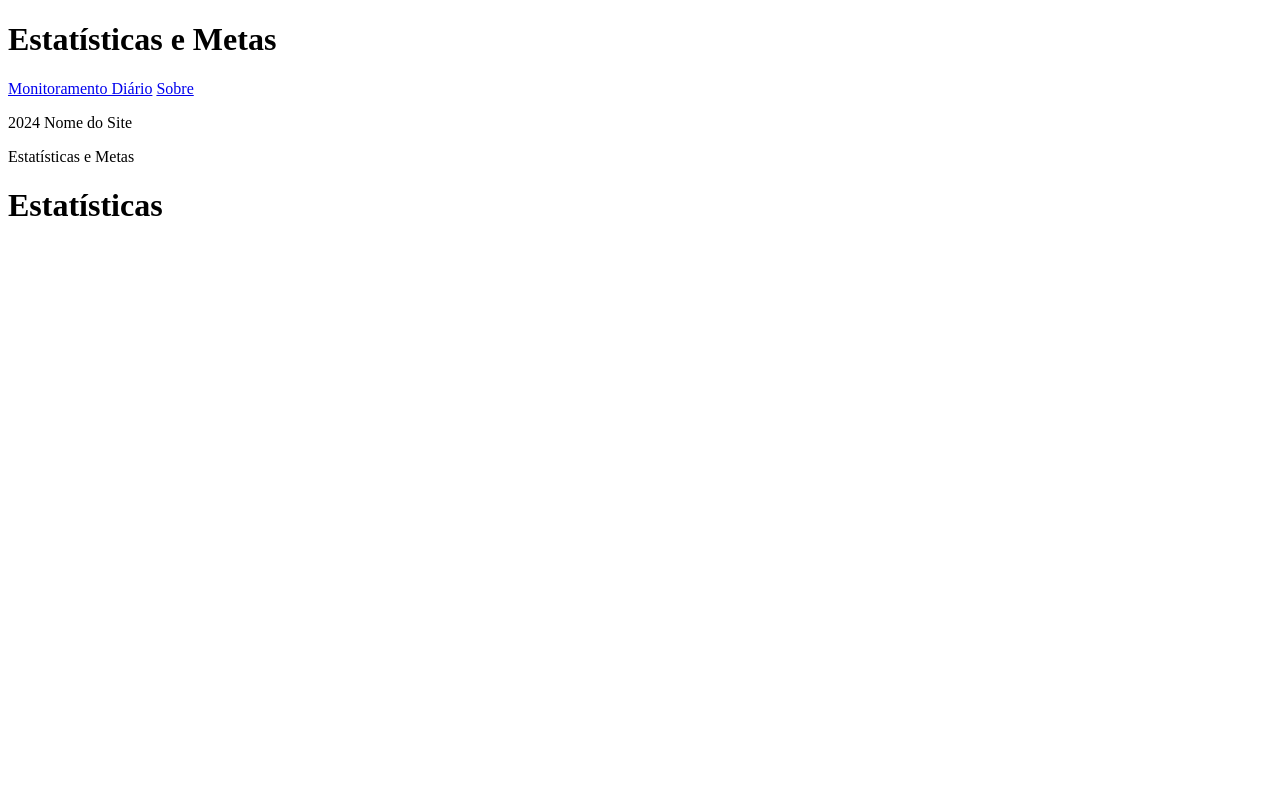
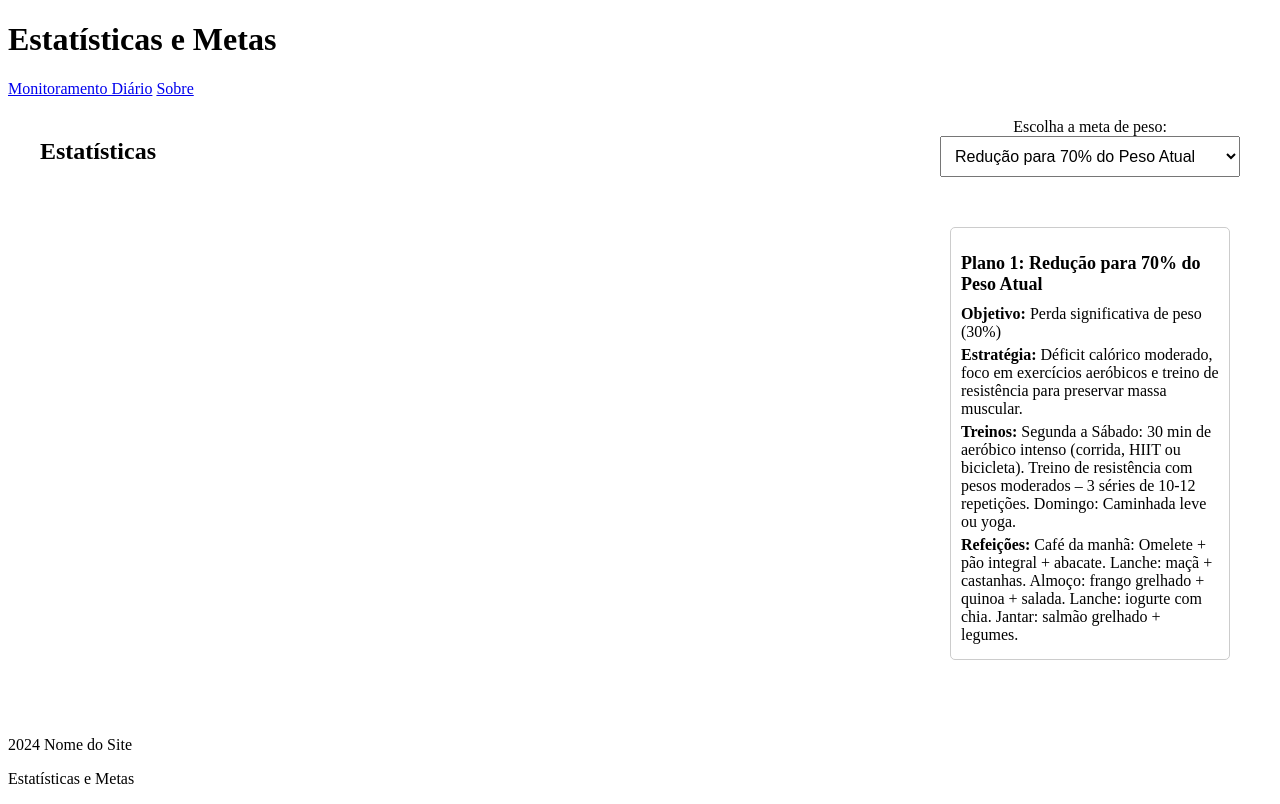
Before and after one commit to JoaoRozestraten/ProjetoIntegrador, a website: page public/estatisticas.html in a window 1280 px wide. Drawn offline with nearby package versions, Linux system fonts and the light colour scheme; no server answers.

Commit message:
Inicio das recomendacoes

```diff
--- a/public/estatisticas.html
+++ b/public/estatisticas.html
@@ -5,11 +5,59 @@
     <meta name="viewport" content="width=device-width, initial-scale=1.0">
     <title>Estatísticas - Saúde e Fitness</title>
     <style>
+        /* Estilo do layout geral */
+        .content-container {
+            display: flex;
+            justify-content: space-between;
+            max-width: 1200px;
+            margin: auto;
+            padding: 20px;
+        }
+
+        /* Estilo dos gráficos */
         .chart-container {
-            width: 300px; /* Reduz o tamanho do gráfico */
-            margin: 0 auto; /* Centraliza o gráfico */
-            display: inline-block; /* Permite que os gráficos fiquem lado a lado */
+            width: 300px;
+            margin: 0 auto;
+            display: inline-block;
         }
+
+        /* Estilo para os filtros de porcentagem */
+        .filter-container {
+            width: 300px;
+            display: flex;
+            flex-direction: column;
+            align-items: center;
+        }
+
+        .filter-container select {
+            width: 100%;
+            padding: 10px;
+            margin-bottom: 20px;
+            font-size: 16px;
+        }
+
+        /* Estilo para a seção dos planos */
+        .plan-container {
+            margin-top: 20px;
+            padding: 10px;
+        }
+
+        .plan {
+            margin-bottom: 30px;
+            padding: 10px;
+            border: 1px solid #ccc;
+            border-radius: 5px;
+        }
+
+        .plan h2 {
+            font-size: 18px;
+            margin-bottom: 10px;
+        }
+
+        .plan p {
+            margin: 5px 0;
+        }
+
     </style>
 </head>
 <body>
@@ -20,20 +68,97 @@
         <a href="qst.html" class="btn-login">Monitoramento Diário</a>
         <a href="sobre.html" class="btn-login">Sobre</a>
     </div>
+
+    <!-- Seção principal da página -->
+    <div class="content-container">
+        <!-- Gráficos -->
+        <div>
+            <h2>Estatísticas</h2>
+            <div class="chart-container">
+                <canvas id="weightChart" width="300" height="150"></canvas>
+            </div>
+            <div class="chart-container">
+                <canvas id="waterChart" width="300" height="150"></canvas>
+            </div>
+        </div>
+
+        <!-- Filtros e Planos -->
+        <div class="filter-container">
+            <label for="weightPercentage">Escolha a meta de peso:</label>
+            <select id="weightPercentage">
+                <option value="70">Redução para 70% do Peso Atual</option>
+                <option value="80">Redução para 80% do Peso Atual</option>
+                <option value="110">Aumento para 110% do Peso Atual</option>
+                <option value="120">Aumento para 120% do Peso Atual</option>
+            </select>
+
+            <div id="planDetails" class="plan-container">
+                <!-- Os planos serão exibidos aqui com base na seleção -->
+            </div>
+        </div>
+    </div>
+
     <footer>
         <p>2024 Nome do Site</p>
         <p>Estatísticas e Metas</p>
     </footer>
 
-    <h1>Estatísticas</h1>
-    <div class="chart-container">
-        <canvas id="weightChart" width="300" height="150"></canvas>
-    </div>
-    <div class="chart-container">
-        <canvas id="waterChart" width="300" height="150"></canvas>
-    </div>
-
+    <!-- Bibliotecas e scripts -->
     <script src="https://cdn.jsdelivr.net/npm/chart.js"></script>
     <script src="scriptEstatisticas.js"></script>
+    <script>
+        // Informações dos planos
+        const plans = {
+            "70": {
+                title: "Plano 1: Redução para 70% do Peso Atual",
+                objective: "Perda significativa de peso (30%)",
+                strategy: "Déficit calórico moderado, foco em exercícios aeróbicos e treino de resistência para preservar massa muscular.",
+                workouts: "Segunda a Sábado: 30 min de aeróbico intenso (corrida, HIIT ou bicicleta). Treino de resistência com pesos moderados – 3 séries de 10-12 repetições. Domingo: Caminhada leve ou yoga.",
+                meals: "Café da manhã: Omelete + pão integral + abacate. Lanche: maçã + castanhas. Almoço: frango grelhado + quinoa + salada. Lanche: iogurte com chia. Jantar: salmão grelhado + legumes."
+            },
+            "80": {
+                title: "Plano 2: Redução para 80% do Peso Atual",
+                objective: "Perda moderada de peso (20%)",
+                strategy: "Déficit calórico leve, exercícios combinando resistência e aeróbico.",
+                workouts: "Segunda a Sexta: 20 min de aeróbico moderado. Treino de resistência com pesos leves a moderados. Sábado: Caminhada de 40 minutos. Domingo: Descanso total.",
+                meals: "Café da manhã: Mingau de aveia com frutas. Lanche: banana + amêndoas. Almoço: frango grelhado + arroz integral + salada. Lanche: barra de proteína. Jantar: omelete com espinafre."
+            },
+            "110": {
+                title: "Plano 3: Aumento para 110% do Peso Atual",
+                objective: "Ganho moderado de peso (10%)",
+                strategy: "Superávit calórico leve, foco em treinos de hipertrofia muscular.",
+                workouts: "Segunda a Sexta: Treino de resistência com pesos pesados. Exercícios compostos: agachamento, levantamento terra. Sábado: Cardio leve. Domingo: Descanso.",
+                meals: "Café da manhã: Pão integral com pasta de amendoim + shake de proteína. Lanche: iogurte com granola. Almoço: carne vermelha + batata-doce. Jantar: massa integral com frango."
+            },
+            "120": {
+                title: "Plano 4: Aumento para 120% do Peso Atual",
+                objective: "Ganho significativo de peso (20%)",
+                strategy: "Superávit calórico elevado, foco em treinos de força.",
+                workouts: "Segunda a Sábado: Treino de força com pesos pesados. Cardio leve 3x na semana. Domingo: Descanso.",
+                meals: "Café da manhã: Ovos mexidos com abacate + torradas. Lanche: batida proteica. Almoço: carne vermelha + arroz integral. Lanche: pão integral com queijo. Jantar: peito de frango + massa integral."
+            }
+        };
+
+        // Função para atualizar o plano conforme a porcentagem selecionada
+        document.getElementById('weightPercentage').addEventListener('change', (event) => {
+            const selectedPlan = plans[event.target.value];
+            const planContainer = document.getElementById('planDetails');
+
+            if (selectedPlan) {
+                planContainer.innerHTML = `
+                    <div class="plan">
+                        <h2>${selectedPlan.title}</h2>
+                        <p><strong>Objetivo:</strong> ${selectedPlan.objective}</p>
+                        <p><strong>Estratégia:</strong> ${selectedPlan.strategy}</p>
+                        <p><strong>Treinos:</strong> ${selectedPlan.workouts}</p>
+                        <p><strong>Refeições:</strong> ${selectedPlan.meals}</p>
+                    </div>
+                `;
+            }
+        });
+
+        // Carregar o primeiro plano automaticamente ao carregar a página
+        document.getElementById('weightPercentage').dispatchEvent(new Event('change'));
+    </script>
 </body>
 </html>
```
